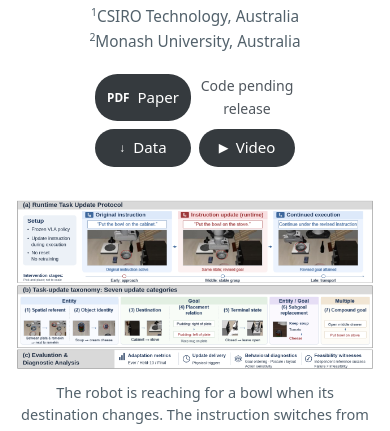
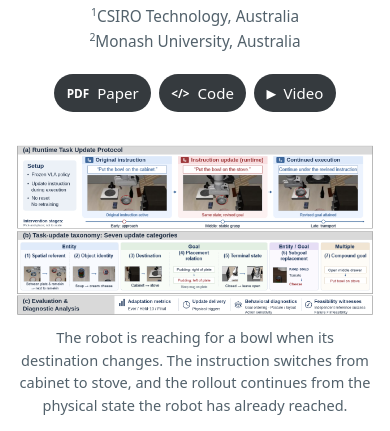
Before and after one commit to dtu-bench/dtu-bench.github.io, a plain HTML site: page index.html in a window 390 px wide. Shown: the part 342-773 px from the top of the page. Drawn offline with Linux system fonts and the light colour scheme.

Commit message:
Simplify the project resource buttons

```diff
--- a/index.html
+++ b/index.html
@@ -5,7 +5,7 @@
 <meta name="theme-color" content="#ffffff">
 <title>DTU-Bench · Dynamic Task Update Benchmark</title>
 <meta name="description" content="A benchmark for evaluating how robotic manipulation policies respond when their instruction changes during execution. Explore the protocol, recorded trials and full F50 results.">
-<link rel="icon" href="data:,"><link rel="stylesheet" href="project/project.css">
+<link rel="icon" href="data:,"><link rel="stylesheet" href="project/project.css?v=2">
 <script defer src="project/project.js"></script>
 </head>
 <body>
@@ -19,8 +19,7 @@
 <p class="affiliations"><sup>1</sup>CSIRO Technology, Australia<br><sup>2</sup>Monash University, Australia</p>
 <nav class="paper-links" aria-label="Paper resources">
 <a href="resources/DTU_Bench_arXiv_main.pdf"><b aria-hidden="true">PDF</b> Paper</a>
-<span class="code-status">Code pending release</span>
-<a href="project/results.csv" download><b aria-hidden="true">↓</b> Data</a>
+<button type="button" disabled><b aria-hidden="true">&lt;/&gt;</b> Code</button>
 <a href="#video"><b aria-hidden="true">▶</b> Video</a>
 </nav>
 </header>
--- a/project/project.css
+++ b/project/project.css
@@ -25,7 +25,7 @@ h1 span { display: block; margin-top: .55rem; font-size: .74em; letter-spacing:
 sup { font-size: .68em; line-height: 0; }
 .affiliations { font-size: .96rem; color: var(--muted); margin: .4rem 0; }
 .paper-links { display: flex; justify-content: center; flex-wrap: wrap; gap: .5rem; margin-top: 1.25rem; }
-.paper-links a { display: inline-flex; gap: .5rem; align-items: center; padding: .46rem 1.08rem; background: #353a3e; border-radius: 1.4rem; color: white; text-decoration: none; }
+.paper-links :is(a, button) { display: inline-flex; gap: .5rem; align-items: center; font: inherit; border: 0; opacity: 1; padding: .46rem 1.08rem; background: #353a3e; border-radius: 1.4rem; color: white; text-decoration: none; }
 .paper-links a:hover { background: #1e405b; }
 .paper-links b { font-size: .78em; }
 .overview { margin-top: clamp(2rem,4vw,3.4rem); }
@@ -100,7 +100,7 @@ footer { border-top: 1px solid var(--line); padding-block: 1rem; }
 @media (max-width: 52rem) { .rollout-gallery { grid-template-columns: repeat(2,minmax(0,1fr)); } }
 @media (max-width: 40rem) {
   .wrap { width: calc(100% - 2rem); }
-  .paper-links a { padding: .42rem .77rem; font-size: .94rem; }
+  .paper-links :is(a, button) { padding: .42rem .77rem; font-size: .94rem; }
   .analysis-pair,.definitions,.rollout-gallery { grid-template-columns: 1fr; gap: 1rem; }
   .rollout-example video { max-width: 22rem; margin-inline: auto; }
   #filters { gap: .6rem; }
@@ -118,9 +118,3 @@ footer { border-top: 1px solid var(--line); padding-block: 1rem; }
   .main-rates th:first-child { position: sticky; left: 0; background: white; box-shadow: 1px 0 #d8e0e5; }
   .main-rates thead th:first-child { background: #f2f5f7; }
 }
-@media (max-width: 34rem) {
-  .paper-links { display: grid; grid-template-columns: repeat(2, 6rem); }
-  .paper-links a { justify-content: center; }
-}
-
-.paper-links .code-status { align-self: center; color: #50575e; font-size: .88rem; text-align: center; }
```
